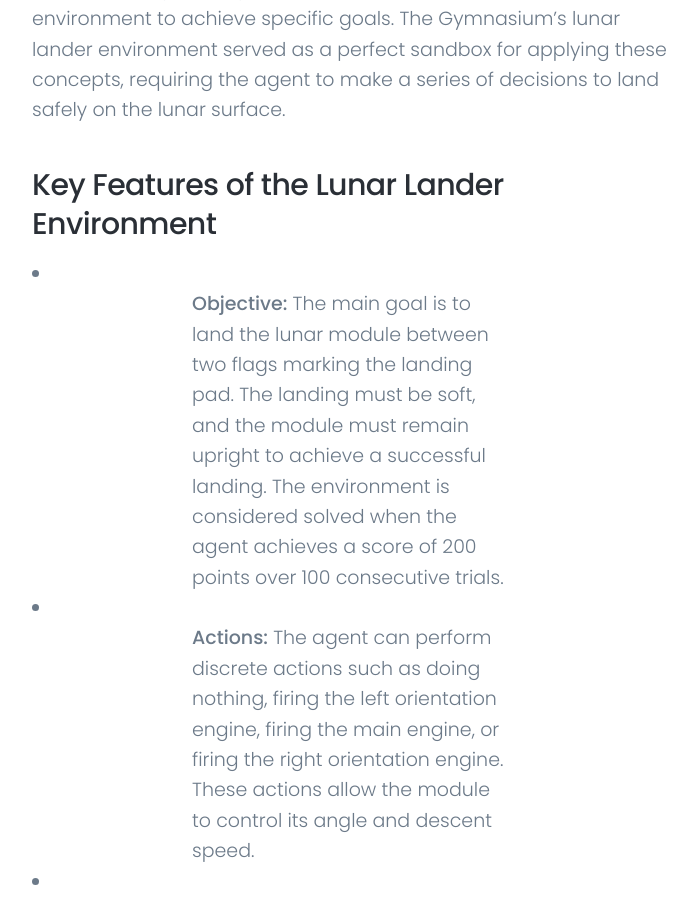
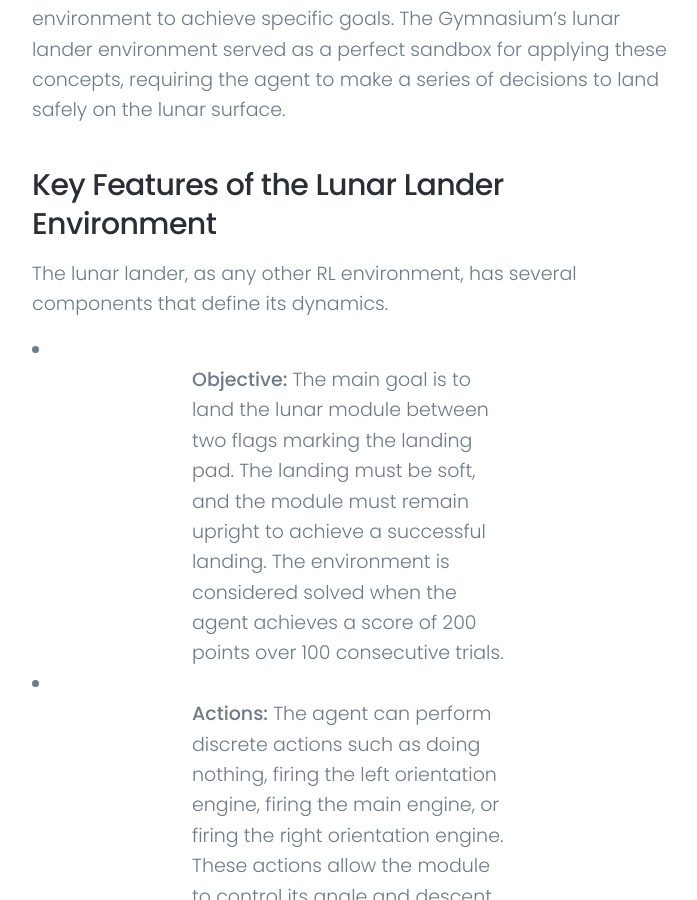
Before and after one commit to MiguelSolisSegura/MiguelSolisSegura.github.io, a Jekyll site: the page built from _projects/2024-02-26-lunar-lander.md, in a window 1280 px wide and 900 px high, scrolled down 1810 px. Shown: the whole window, without its empty margins (288-985 px from the left). Built offline with Jekyll 4.4.1, drawn with Linux system fonts in a browser that asks for light colours; nearby versions of some CDN libraries.

Commit message:
Fix bullet list

```diff
--- a/_projects/2024-02-26-lunar-lander.md
+++ b/_projects/2024-02-26-lunar-lander.md
@@ -29,6 +29,8 @@
 The development of the current project began with a foundational study of reinforcement learning principles, focusing on understanding how agents learn from interactions within an environment to achieve specific goals. The Gymnasium's lunar lander environment served as a perfect sandbox for applying these concepts, requiring the agent to make a series of decisions to land safely on the lunar surface.
 
 ### Key Features of the Lunar Lander Environment
+
+The lunar lander, as any other RL environment, has several components that define its dynamics.
 
 - **Objective:** The main goal is to land the lunar module between two flags marking the landing pad. The landing must be soft, and the module must remain upright to achieve a successful landing. The environment is considered solved when the agent achieves a score of 200 points over 100 consecutive trials.
 
```
